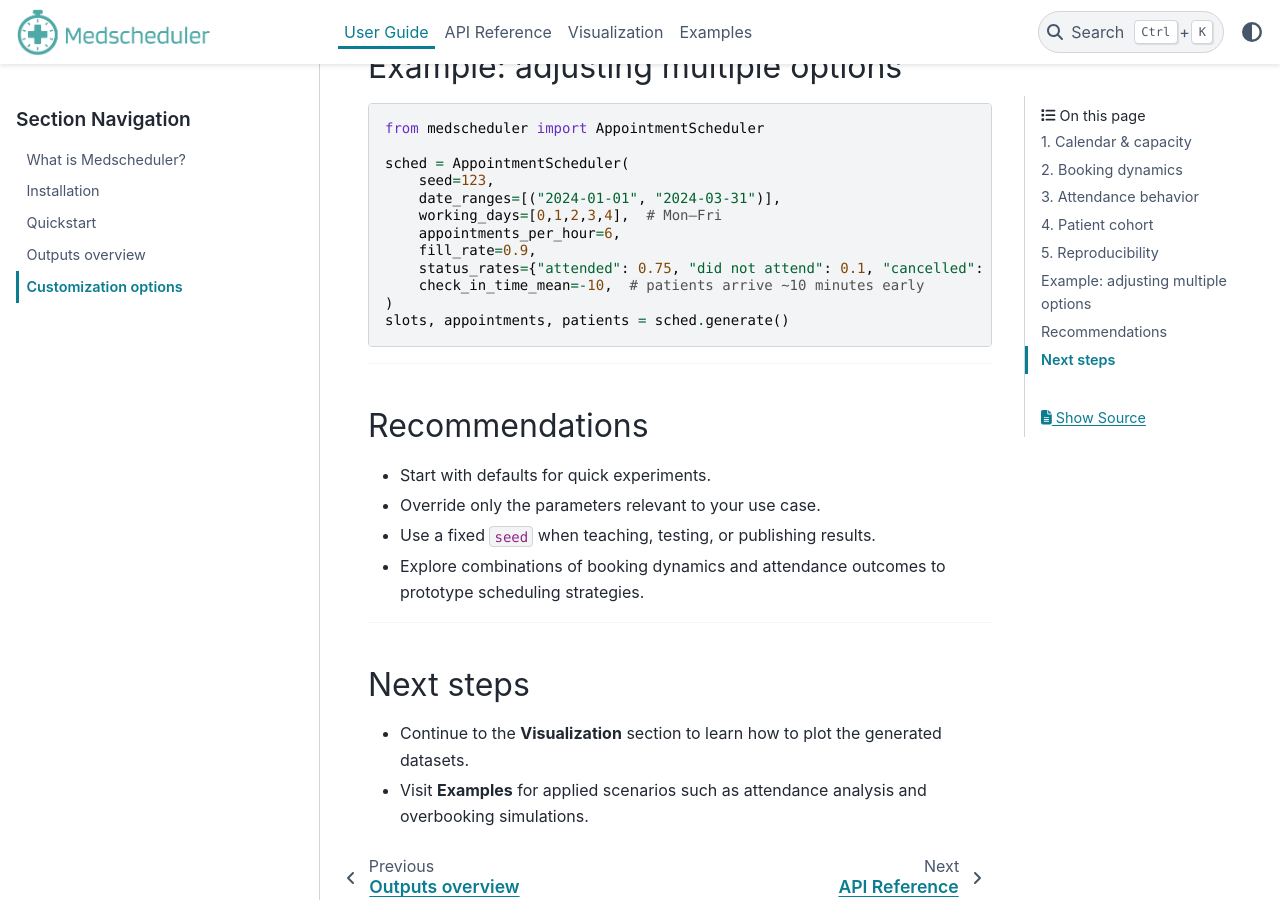
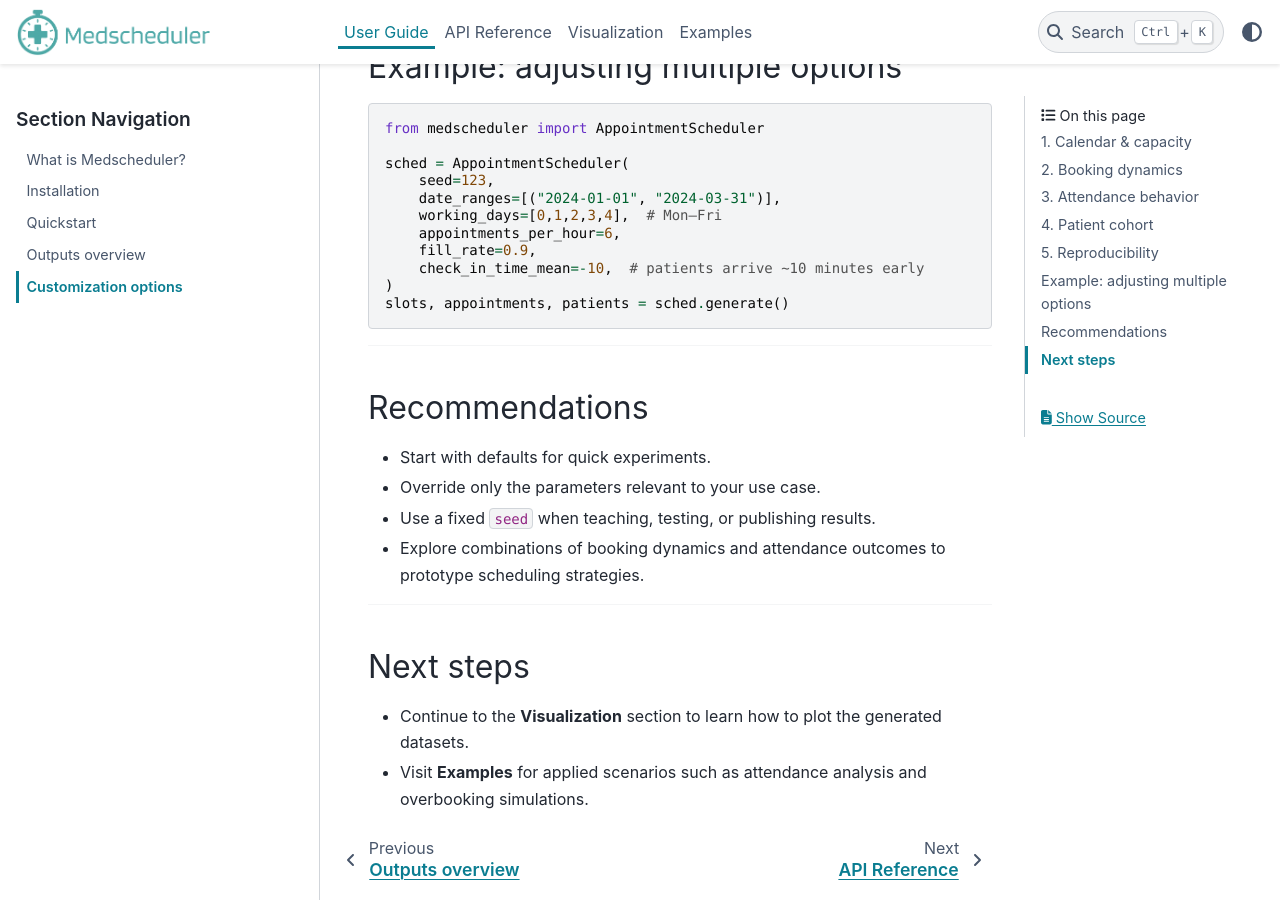
Before and after one commit to carogaltier/medscheduler, a Sphinx documentation site: the page built from docs/user-guide/customization_options.md, in a window 1280 px wide and 900 px high, scrolled down 2048 px. Built offline with Sphinx 7.4.7 and the PyData theme 0.15.4, drawn with Linux system fonts in a browser that asks for light colours.

Commit message:
Update customization_options.md

```diff
--- a/docs/user-guide/customization_options.md
+++ b/docs/user-guide/customization_options.md
@@ -68,7 +68,6 @@ sched = AppointmentScheduler(
     working_days=[0,1,2,3,4],  # Mon–Fri
     appointments_per_hour=6,
     fill_rate=0.9,
-    status_rates={"attended": 0.75, "did not attend": 0.1, "cancelled": 0.12, "unknown": 0.03},
     check_in_time_mean=-10,  # patients arrive ~10 minutes early
 )
 slots, appointments, patients = sched.generate()
```
